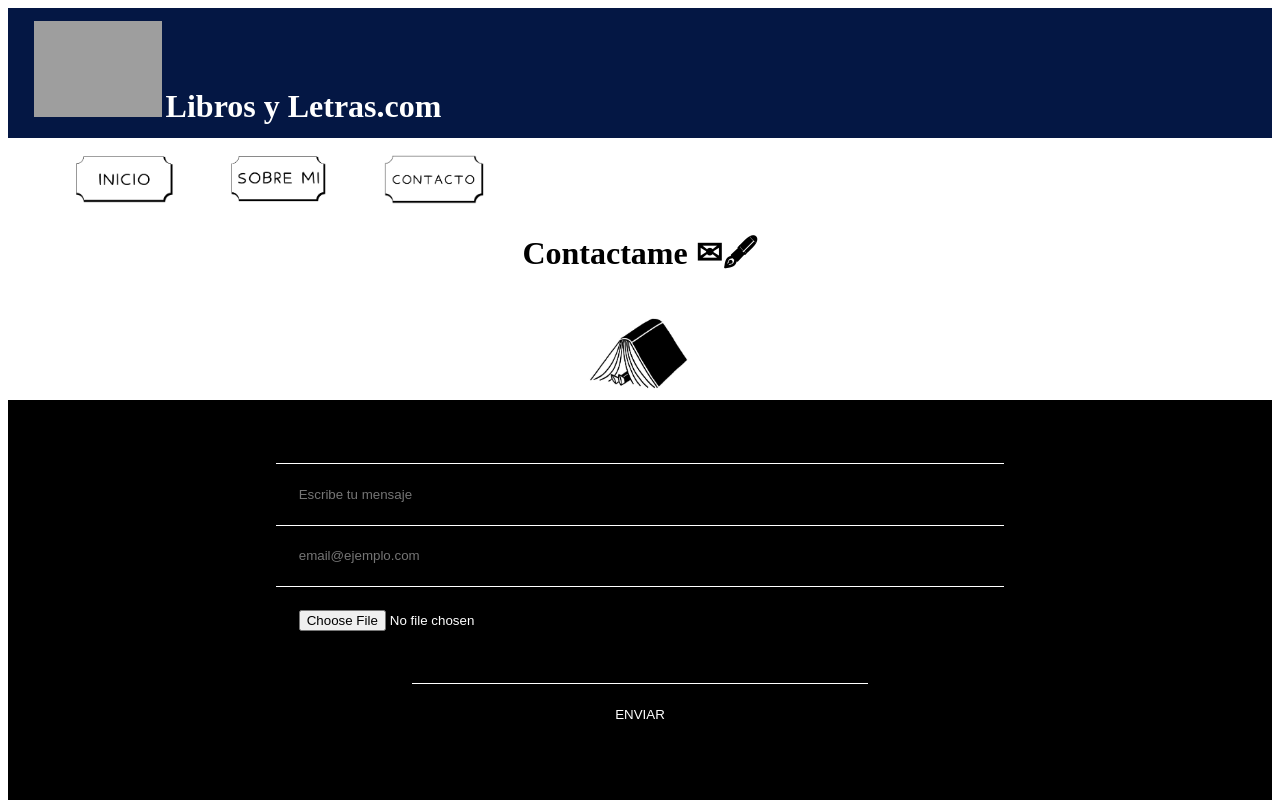
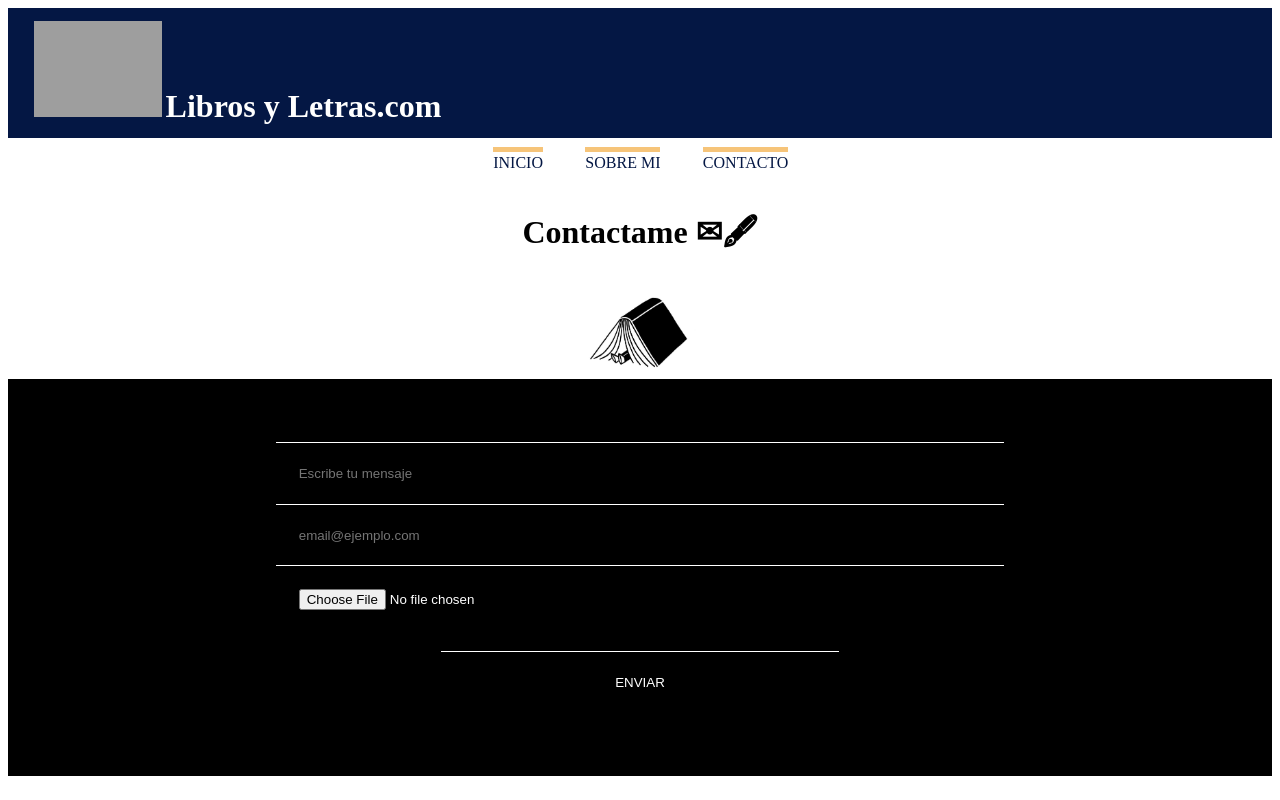
Before and after one commit to SntiAberegg/TalentoTechProyectoPersonal, a plain HTML site: page contacto.html in a window 1280 px wide. Shown: the top 800 px of the page. Drawn offline with Linux system fonts and the light colour scheme; grey boxes are pictures that could not be loaded.

Commit message:
modificacion de las opciones del menu de navegacion

```diff
--- a/contacto.html
+++ b/contacto.html
@@ -14,18 +14,17 @@
     <h1>Libros y Letras.com</h1>
 </header>
 
-
-<!--MENU-->
+<!-- .....MENU..... -->
 <nav>
     <ul>
         <!--INICIO-->
-        <li><a href="index.html" target="_self"><img src="imagenes sitio desafio/boton inicio.png" alt="INICO" width="100vw"></a></li>
+        <li class="opcion_menu_nav"><a href="index.html" target="_self">inicio</a></li>
 
-        <!--SOBRE MI-->
-        <li><a href="sobreMi.html" target="_self"><img src="imagenes sitio desafio/boton sobre mi.png" alt="SOBRE MI" width="100vw"></a></li>
+        <!-- .....SOBRE MI..... -->
+        <li class="opcion_menu_nav"><a href="sobreMi.html" target="_self">sobre mi</a></li>
 
-        <!--CONTACTO-->
-        <li><a href="contacto.html" target="_self"><img src="imagenes sitio desafio/boton contacto.png" alt="CONTACTO" width="100vw"></a></li>
+        <!-- .....CONTACTO..... -->
+        <li class="opcion_menu_nav"><a href="contacto.html" target="_self">contacto</a></li>
     </ul>
 </nav>
 
--- a/css/style.css
+++ b/css/style.css
@@ -1,7 +1,4 @@
 /*CARACTERISTICAS GENERALES*/
-*{
-    background-color: #FFFFFF;
-}
 
 /*COLORES DEL SITIO
 background-color: #f6c479;
@@ -31,25 +28,32 @@ header h1{
 
 /* -----MENU DE NAVEGACION----- */
 nav{
-    display: inline;
+    /*alineacion y ubicacion*/
+    display: flex;
+    justify-content: center;
+    align-items: center;
+
+    /*tamaño y espacio*/
     list-style:none;
     box-sizing: content-box;
-    margin-left:auto;
-    margin-right:auto;
+
+    margin: auto;
 }
 
-/* -----opciones del menu-nav----- */
-nav li{
+/*opciones del menu*/
+.opcion_menu_nav{
     display: inline;
     list-style: none;
-    background-color: transparent;
-    margin-left: auto;
-    margin-right: auto;
-    padding:2vw;;
-    background-position: center;
-
+    color:rgb(04,23,68);
+    text-transform: uppercase;
+    text-align: center;
+    border-top: 5px solid #f6c479;
+    background: transparent;
+    padding-top: 2px;
+    margin-right: 3vw;
 }
 
+/*seccion principal*/
 main{
     text-align: center;
 }
@@ -73,7 +77,10 @@ footer p{
 }
 
 /* ------AJUSTES DEL SITIO------*/
-
+a {
+    text-decoration: none; /* Elimina el subrayado */
+    color: inherit; /* Mantiene el color del texto del elemento padre */
+}
 
 /*_________________FORMULARIO*/
 .formulario{
@@ -92,19 +99,25 @@ footer p{
 }
 
 .formulario_submit{
-    width: 40%;
+    width: 35%;
     color: white;
-    margin: 1% 15%;
     background-color:black;
     text-transform: uppercase;
+
+        /*alineacion y ubicacion*/
+        display: flex;
+        justify-content: center;
+        align-items: center;
 }
 
 /* ________________UBIACION*/
 #ubicacion{
     box-sizing: content-box;
-    margin-left:auto;
-    margin-right: auto;
-    padding-left: 15%;
+
+    /*alineacion y ubicacion*/
+    display: flex;
+    justify-content: center;
+    align-items: center;
 }
 
 #principal_sobremi{
```
Also changed, not shown: index.html (+3 -3 lines), sobreMi.html (+6 -6 lines).
